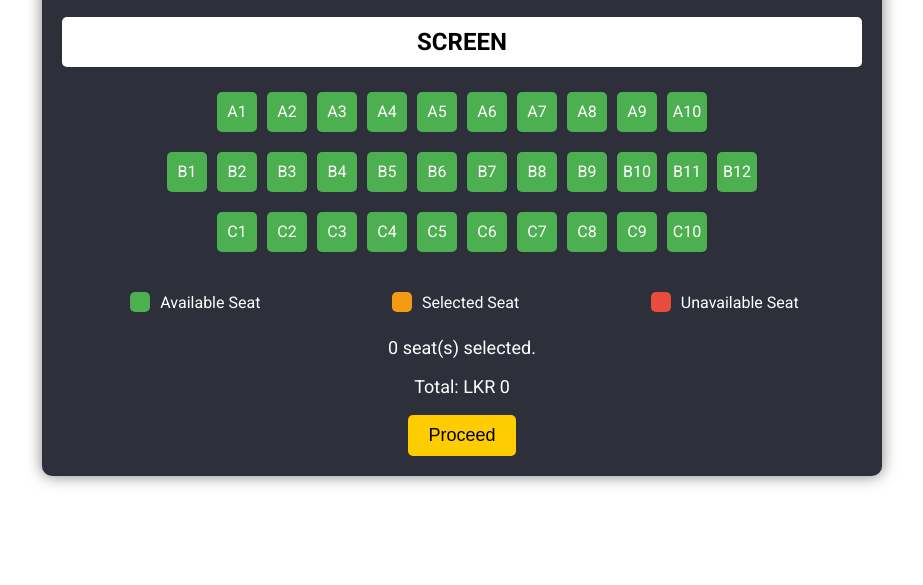
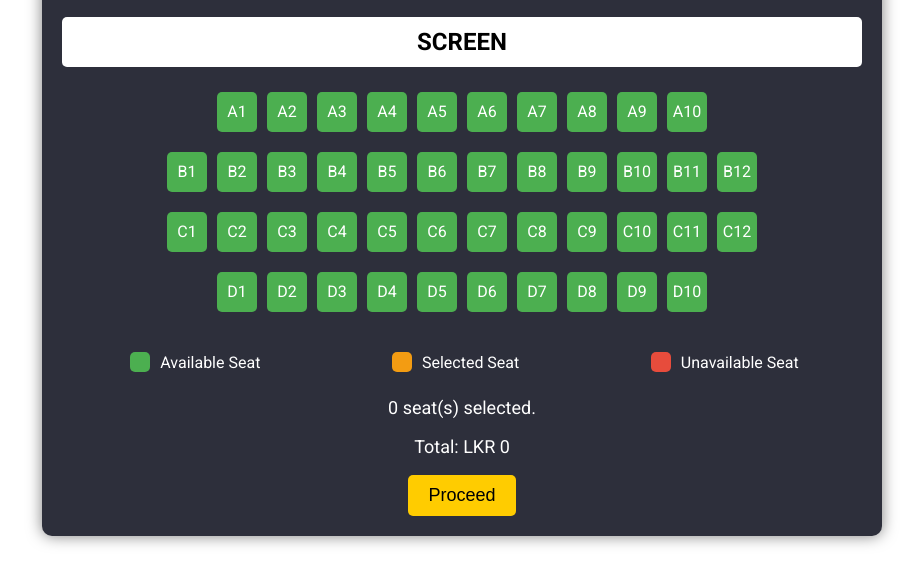
Before and after one commit to chaturadissanayake/cinema-seat-selector, a plain HTML site: page index.html in a window 1280 px wide. Shown: the part 191-776 px from the top of the page, without its empty margins (178-1101 px from the left). Drawn offline with Linux system fonts and the light colour scheme.

Commit message:
Update index.html

```diff
--- a/index.html
+++ b/index.html
@@ -60,18 +60,33 @@
         <div class="seat" data-price="1200">B12</div>
       </div>
 
+      <div class="row">
+        <div class="seat" data-price="1200">C1</div>
+        <div class="seat" data-price="1200">C2</div>
+        <div class="seat" data-price="1200">C3</div>
+        <div class="seat" data-price="1200">C4</div>
+        <div class="seat" data-price="1200">C5</div>
+        <div class="seat" data-price="1200">C6</div>
+        <div class="seat" data-price="1200">C7</div>
+        <div class="seat" data-price="1200">C8</div>
+        <div class="seat" data-price="1200">C9</div>
+        <div class="seat" data-price="1200">C10</div>
+        <div class="seat" data-price="1200">C11</div>
+        <div class="seat" data-price="1200">C12</div>
+      </div>
+
       <!-- Back rows (10 seats) -->
       <div class="row">
-        <div class="seat" data-price="1500">C1</div>
-        <div class="seat" data-price="1500">C2</div>
-        <div class="seat" data-price="1500">C3</div>
-        <div class="seat" data-price="1500">C4</div>
-        <div class="seat" data-price="1500">C5</div>
-        <div class="seat" data-price="1500">C6</div>
-        <div class="seat" data-price="1500">C7</div>
-        <div class="seat" data-price="1500">C8</div>
-        <div class="seat" data-price="1500">C9</div>
-        <div class="seat" data-price="1500">C10</div>
+        <div class="seat" data-price="1500">D1</div>
+        <div class="seat" data-price="1500">D2</div>
+        <div class="seat" data-price="1500">D3</div>
+        <div class="seat" data-price="1500">D4</div>
+        <div class="seat" data-price="1500">D5</div>
+        <div class="seat" data-price="1500">D6</div>
+        <div class="seat" data-price="1500">D7</div>
+        <div class="seat" data-price="1500">D8</div>
+        <div class="seat" data-price="1500">D9</div>
+        <div class="seat" data-price="1500">D10</div>
       </div>
     </div>
 
```
